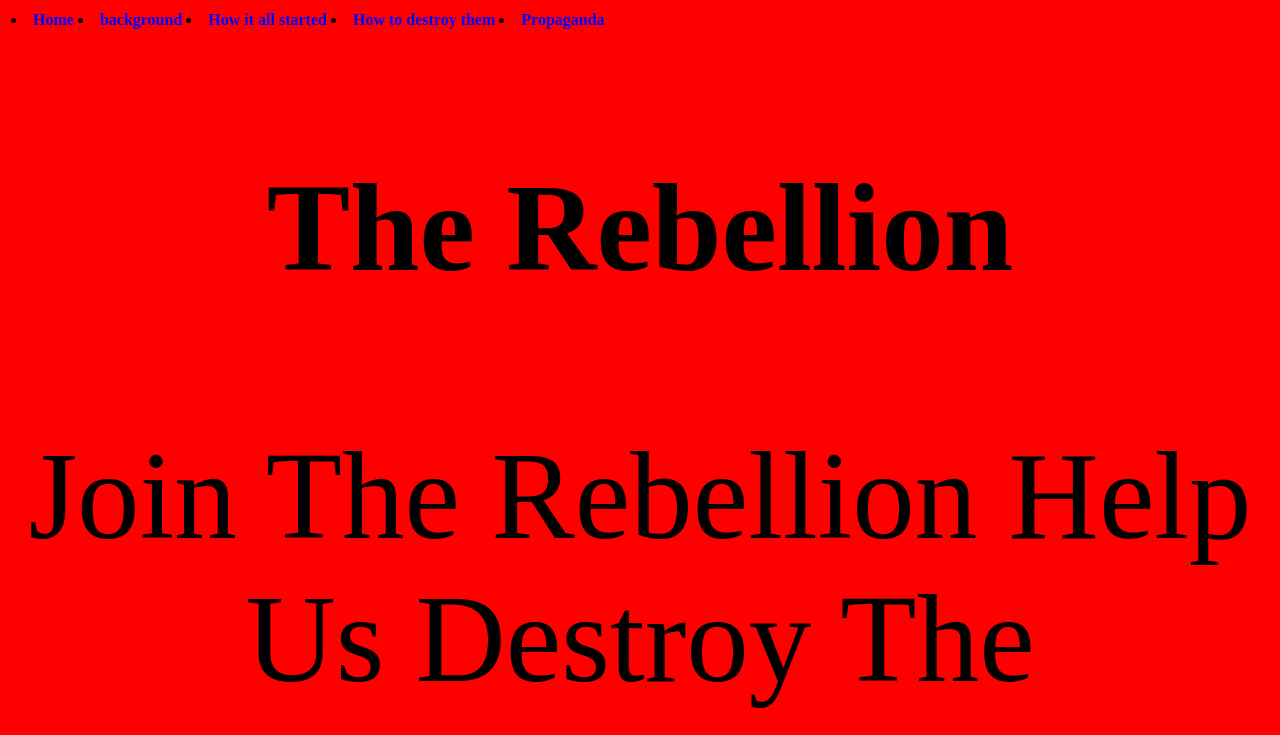
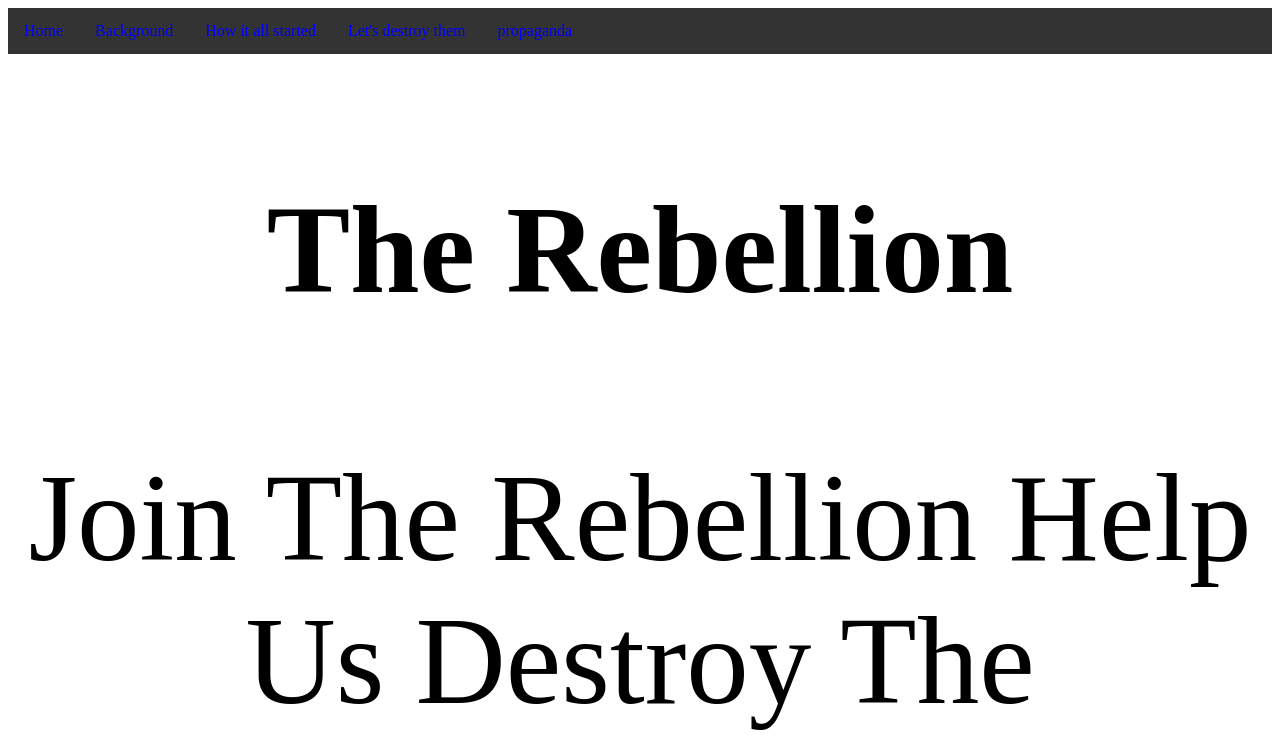
Before and after one commit to janrivas/project4, a plain HTML site: page index.html in a window 1280 px wide. Shown: the top 735 px of the page. Drawn offline with Linux system fonts and the light colour scheme.

Commit message:
Update index.html

```diff
--- a/index.html
+++ b/index.html
@@ -1,16 +1,4 @@
 <!DOCTYPE html>
-<html>
-<link rel="stylesheet"type="text/css"href="stylesheet.css">
-<head>
-<style>
-body {
-    background-color: red;
-}
-<html>
-<style>
-body
-{
-background-color: blue}
 <html>
 <head>
 <style>
@@ -28,9 +16,9 @@ li {
 
 li a {
     display: inline-block;
-	color:blue;
+    color: blue;
     text-align: center;
-	padding: 14 px 16px;
+    padding: 14px 16px;
     text-decoration: none;
 }
 
@@ -41,14 +29,14 @@ li a:hover {
 </head>
 <body>
 
-<table>
- <tr>
- <th><li><a href="index.html">Home</a></li></th>
-  <th><li><a href="background.html">background</a></li></th>
-  <th><li><a href="how it all started.html">How it all started</a></li></th>
-  <th><li><a href="how to destroy them.html">How to destroy them</a></li></th>
-  <th><li><a href="propaganda.html">Propaganda</a></li></th>
-  </tr></table>
+<ul>
+  <li><a href="index.html">Home</a></li>
+  <li><a href="background.html">Background</a></li>
+  <li><a href="how it all started.html">How it all started</a></li>
+  <li><a href="how to destroy them.html"> Let's destroy them</a></li>
+  <li><a href="propaganda.html">propaganda</a></li>
+</ul>
+
 </body>
 </html>
   <html>
```
Lines whose indentation alone changed are shown as unchanged.
